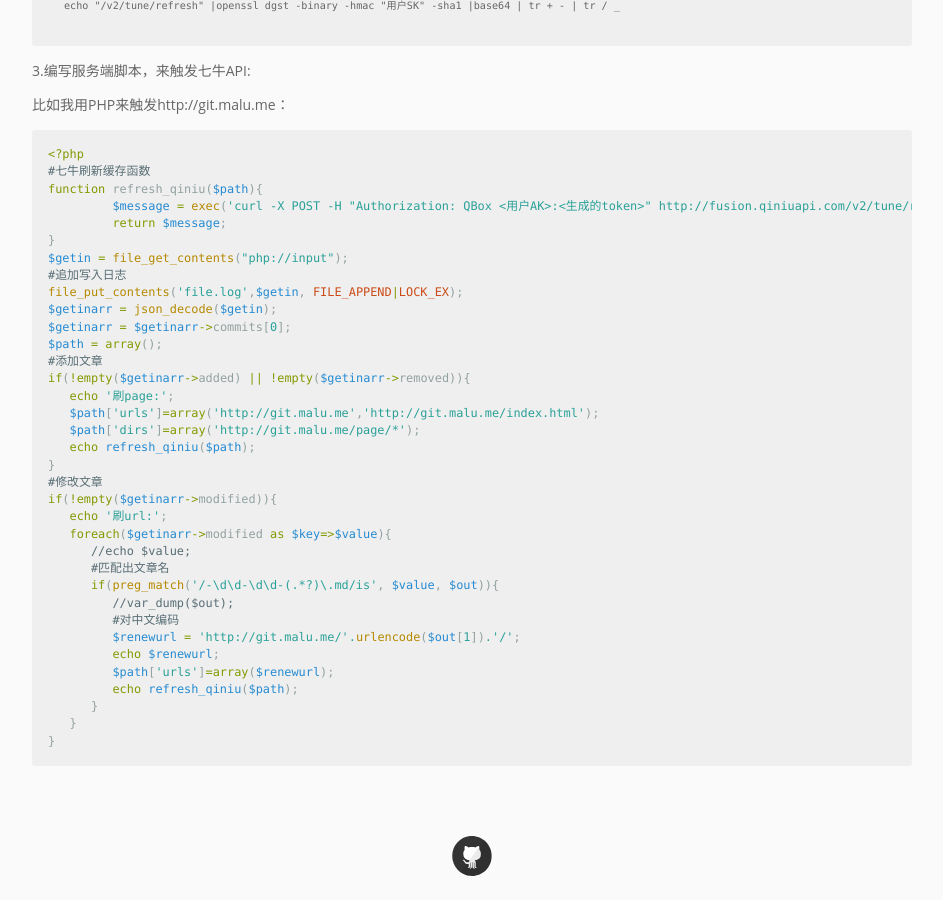
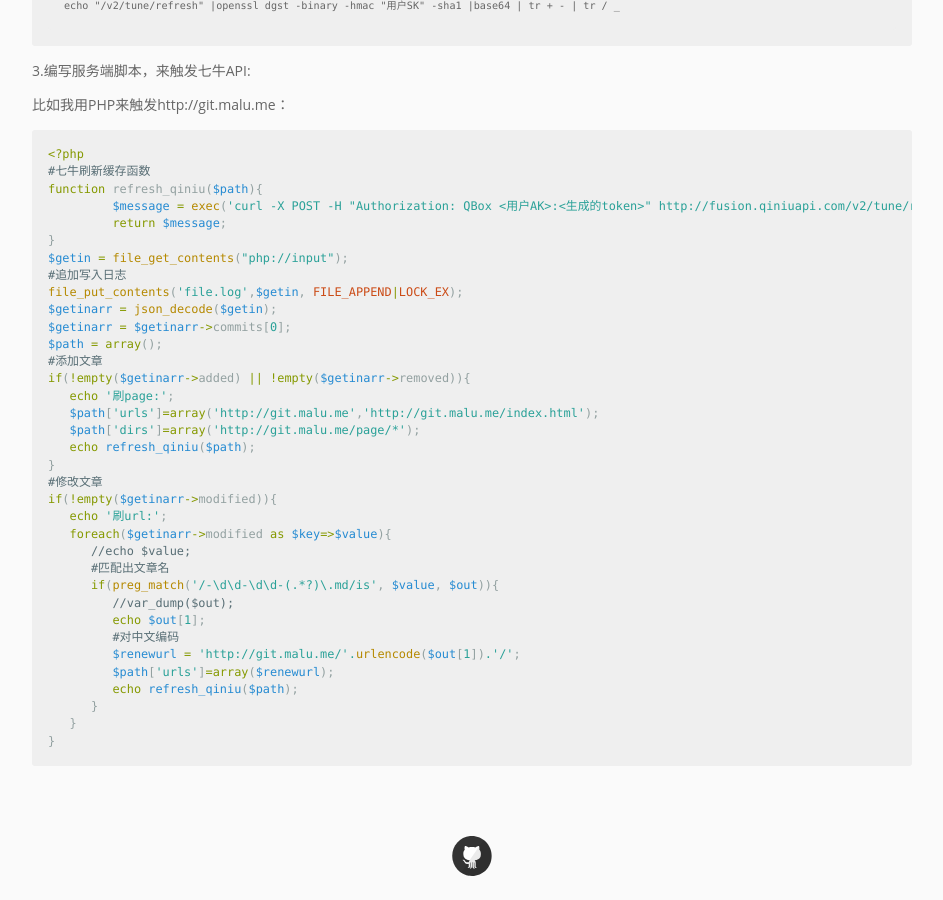
Before and after one commit to pingmalu/pingmalu.github.io, a Jekyll site: the page built from _posts/2016-11-22-github与七牛云持续集成.md, in a window 1280 px wide and 900 px high, scrolled down 576 px. Shown: the whole window, without its empty margins (168-1111 px from the left). Built offline with Jekyll 4.4.1, drawn with Linux system fonts in a browser that asks for light colours; nearby versions of some CDN libraries.

Commit message:
'update'

```diff
--- a/_posts/2016-11-22-github与七牛云持续集成.md
+++ b/_posts/2016-11-22-github与七牛云持续集成.md
@@ -47,9 +47,9 @@
       #匹配出文章名
       if(preg_match('/-\d\d-\d\d-(.*?)\.md/is', $value, $out)){
          //var_dump($out);
+         echo $out[1];
          #对中文编码
          $renewurl = 'http://git.malu.me/'.urlencode($out[1]).'/';
-         echo $renewurl;
          $path['urls']=array($renewurl);
          echo refresh_qiniu($path);
       }
```
